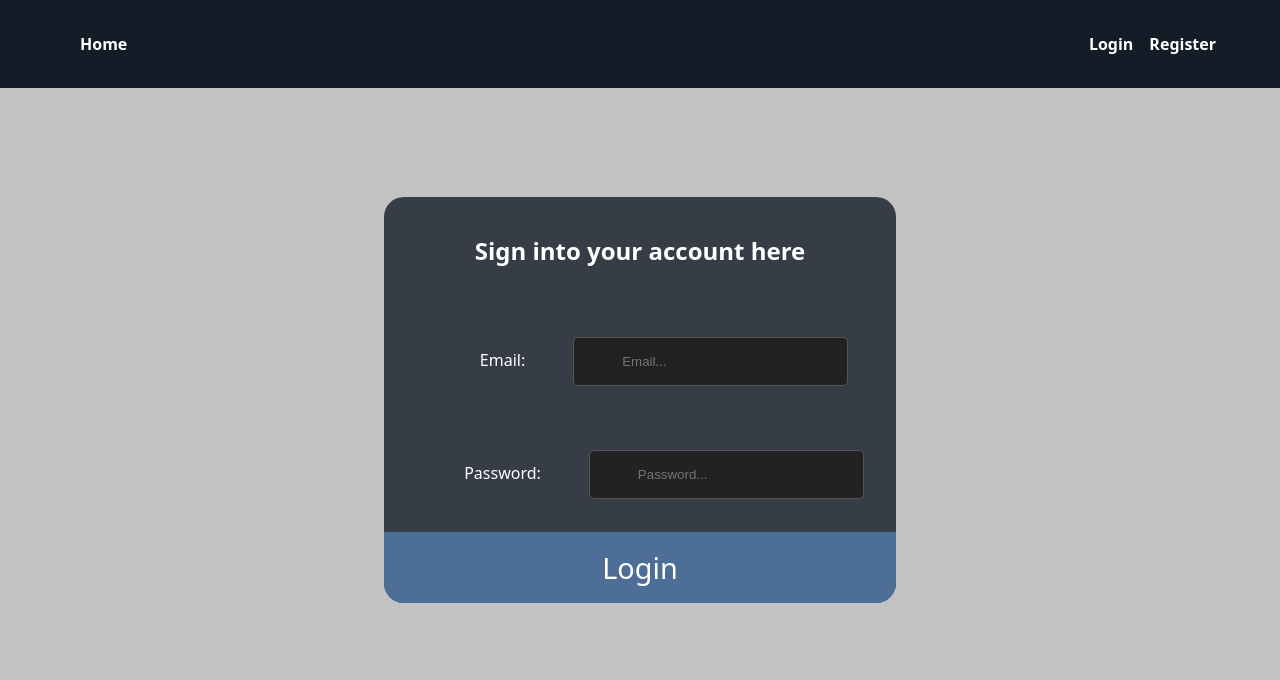
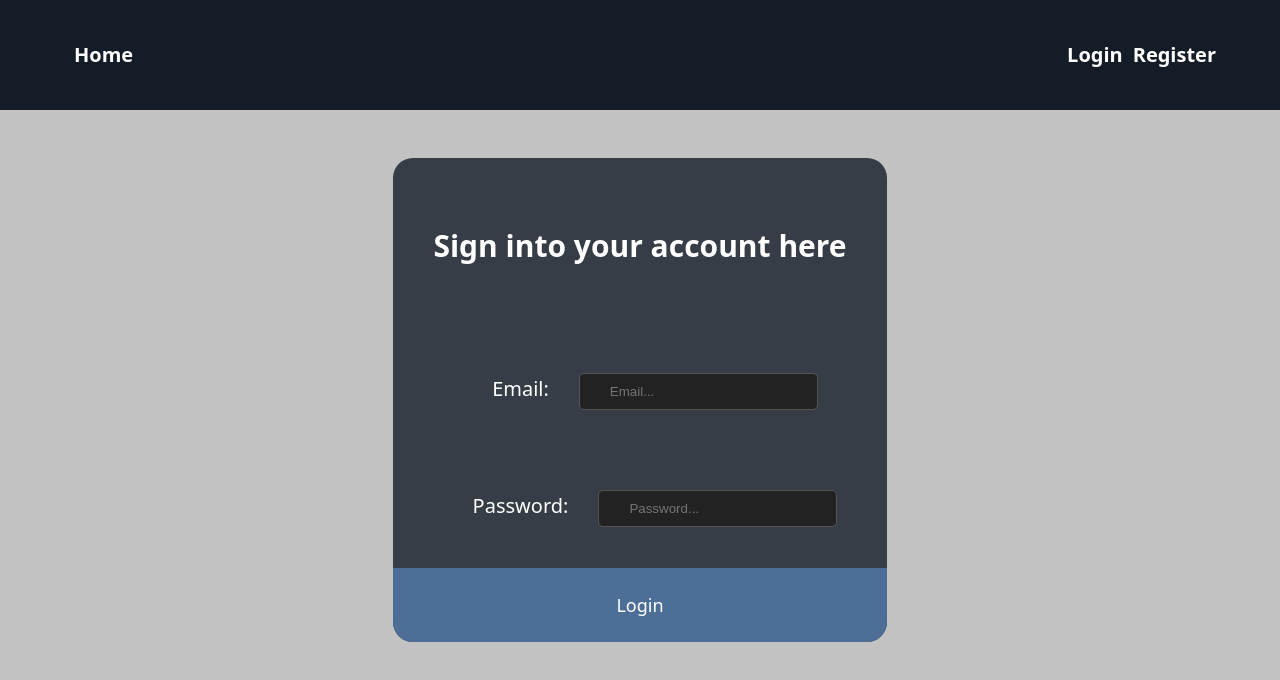
Before and after one commit to TyLou28/Application-Tracker, a React (Vite) app in the folder frontend/frontend/: page /login in a window 1280 px wide. Shown: the top 680 px of the page. Built offline with nearby package versions, Linux system fonts and the light colour scheme.

Commit message:
Changed font size and styling

```diff
--- a/frontend/frontend/src/App.css
+++ b/frontend/frontend/src/App.css
@@ -18,6 +18,7 @@ html, body {
   background-color: rgb(194, 194, 194);
   margin: 0;
   padding: 0;
+  font-size: 62.5%;
 }
 
 input {
--- a/frontend/frontend/src/pages/Home.jsx
+++ b/frontend/frontend/src/pages/Home.jsx
@@ -129,7 +129,7 @@ export default function Home() {
                             ))
                         ) : (
                             <tr>
-                            <td colSpan="4" style={{ textAlign: 'center', padding: '10px', color: '#009879'}}>
+                            <td colSpan="5" style={{ textAlign: 'center', padding: '10px', color: '#009879'}}>
                                 You have no current active applications
                             </td>
                             </tr>
--- a/frontend/frontend/src/pages/Layout.jsx
+++ b/frontend/frontend/src/pages/Layout.jsx
@@ -14,9 +14,9 @@ export default function Layout({ isLoggedIn, first_name, handleLogout }) {
                     <div className="nav-right">
                         {isLoggedIn ? (
                             <>
-                                <span>Hi, {first_name}</span>
+                                <span>Hi, {first_name} |</span>
+                                <Link to="/new-entry">Add Application |</Link>
                                 <button onClick={handleLogout}>Logout</button>
-                                <Link to="/new-entry">Add Application</Link>
                             </>
                             ) : (
                             <>
--- a/frontend/frontend/src/styles/home.css
+++ b/frontend/frontend/src/styles/home.css
@@ -7,7 +7,7 @@
 }
 
 h1 {
-    font-size: 3rem;
+    font-size: 4.8rem;
     color: #333;
     margin: 0;
     text-shadow: 1px 1px 2px rgba(0,0,0,0.5);
@@ -23,7 +23,7 @@ h1 {
 .app-table .application_table {
     border-collapse: collapse;
     margin: 25px 0;
-    font-size: 1.5em;
+    font-size: 4rem;
     font-family: sans-serif;
     min-width: 400px;
     box-shadow: 0 0 20px rgba(0, 0, 0, 0.15);
--- a/frontend/frontend/src/styles/login.css
+++ b/frontend/frontend/src/styles/login.css
@@ -3,16 +3,17 @@
     width: 100%;
     color: white;
     border-radius: 20px;
+    font-size: 2rem;
 }
 
 .form-head{
     text-align: center;
-    padding: 1rem;
+    padding: 4rem;
 }
 
 .password-form,
 .email-form{
-    padding: 2rem;
+    padding: 4rem;
     text-align: center;
 }
 
@@ -22,7 +23,7 @@
 
 .form-wrapper button {
     width: 100%;
-    padding: 1rem;
+    padding: 2.5rem;
     margin-top: 0.1rem;
     border-top-left-radius: 0px;
     border-top-right-radius: 0px;
--- a/frontend/frontend/src/styles/navbar.css
+++ b/frontend/frontend/src/styles/navbar.css
@@ -11,7 +11,7 @@
   nav {
     display: flex;
     width: 90%;
-    padding: 2rem;
+    padding: 4rem;
     justify-content: space-between;
     align-items: center;
     flex-wrap: wrap;
@@ -25,13 +25,14 @@
     text-decoration: none;
     font-weight: bold;
     margin-left: 1rem;
+    font-size: 2rem;
   }
 
   .nav-right button {
     margin-left: 1rem;
     padding: 0.5rem 1rem;
     background: #4c6e97;
-    font-size: 1rem;
+    font-size: 1.8rem;
     border: none;
     color: white;
     font-weight: bold;
@@ -46,3 +47,16 @@
   .nav-right button:hover {
     background: #0e2036;
   }
+
+
+  @media all and (max-width: 800px) {
+   nav {
+    justify-content: space-around;
+   }
+  }
+
+  @media all and (max-width: 200px) {
+   nav {
+    flex-direction: column;
+   }
+  }
```
